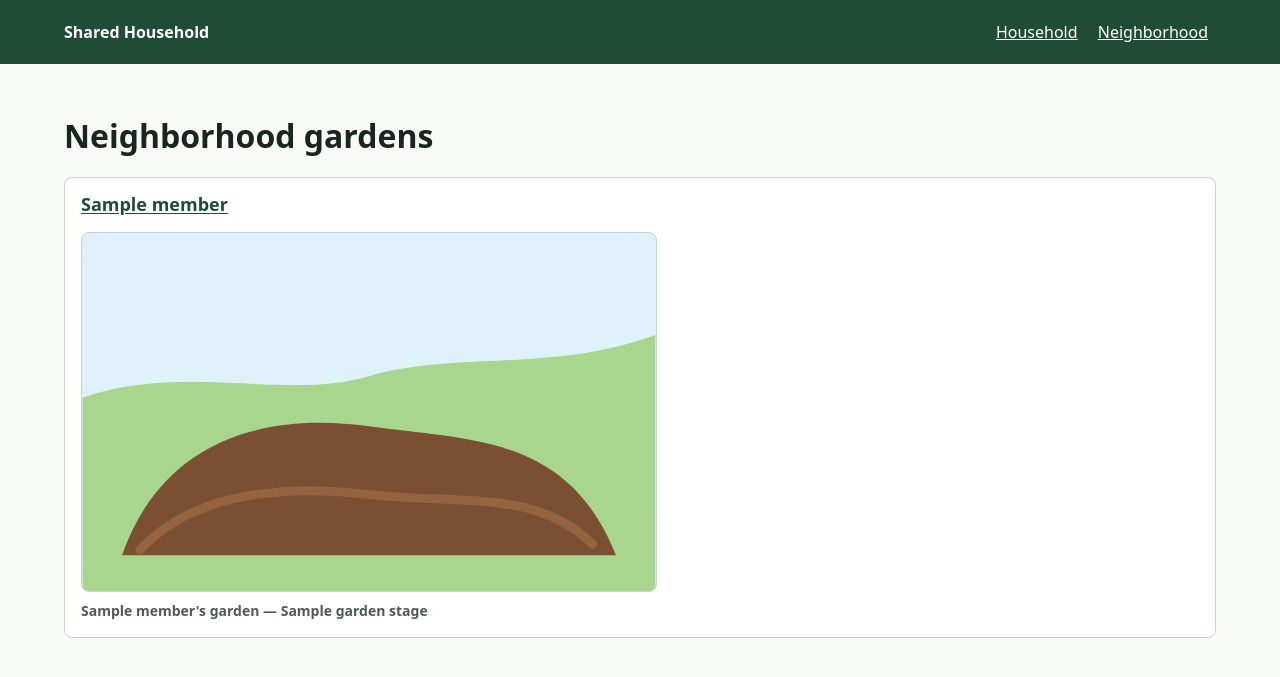
After one commit to ThAu-Tr/ai-dev-tool-zoomcamp, a Django app: template 01-shared-household-chores/household/templates/household/neighborhood.html in a window 1280 px wide. The commit adds this page. Shown: the top 677 px of the page. Run offline with Django 4.2, Linux system fonts and the light colour scheme; the template is opened without the code that fills it: most values are stand-ins (such as "Sample title", 1, 10 or a date in 2020).

Commit message:
Add neighborhood gardens page

```diff
--- a/01-shared-household-chores/household/static/household/site.css
+++ b/01-shared-household-chores/household/static/household/site.css
@@ -74,4 +74,10 @@ dd { margin: 0; overflow-wrap: anywhere; }
 .garden-visual { width: min(100%, 32rem); margin: 0; }
 .garden-visual__art { display: block; width: 100%; height: auto; max-height: 20rem; border: 1px solid #c8d6cb; border-radius: .5rem; background: #dff1fa; }
 .garden-visual__label { margin-top: .5rem; color: #4c5c51; font-size: .875rem; font-weight: 600; overflow-wrap: anywhere; }
+.neighborhood-gardens { display: grid; gap: 1rem; margin: 0; padding: 0; list-style: none; }
+.neighborhood-garden { min-width: 0; background: #fff; border: 1px solid #c8d6cb; border-radius: .5rem; padding: 1rem; }
+.neighborhood-garden h2 { margin: 0 0 1rem; font-size: 1.125rem; overflow-wrap: anywhere; }
+.neighborhood-garden__link { color: #204b35; text-underline-offset: 2px; }
+.neighborhood-garden .garden-visual { width: 100%; }
+@media (min-width: 40rem) { .neighborhood-gardens { grid-template-columns: repeat(auto-fit, minmax(16rem, 1fr)); } }
 @media (min-width: 80rem) { .garden-visual { max-width: 36rem; } .garden-visual__art { max-height: 22.5rem; } }
--- a/01-shared-household-chores/household/templates/household/base.html
+++ b/01-shared-household-chores/household/templates/household/base.html
@@ -12,7 +12,8 @@
       <div class="page-width header-content">
         <a class="brand" href="{% url 'household:home' %}">Shared Household</a>
         <nav aria-label="Primary navigation">
-          <a href="{% url 'household:home' %}">Household</a>
+          <a href="{% url 'household:home' %}"{% if request.resolver_match.url_name != "neighborhood" %} aria-current="page"{% endif %}>Household</a>
+          <a href="{% url 'household:neighborhood' %}"{% if request.resolver_match.url_name == "neighborhood" %} aria-current="page"{% endif %}>Neighborhood</a>
         </nav>
       </div>
     </header>
--- a/01-shared-household-chores/household/templates/household/member_detail.html
+++ b/01-shared-household-chores/household/templates/household/member_detail.html
@@ -24,6 +24,11 @@
         </div>
       </dl>
     </div>
+  </section>
+
+  <section aria-labelledby="garden-heading">
+    <h2 id="garden-heading">{{ member.name }}'s garden</h2>
+    {% include "household/includes/garden.html" with member_name=member.name stage=score.garden_stage %}
   </section>
 
   <section aria-labelledby="history-heading">
--- /dev/null
+++ b/01-shared-household-chores/household/templates/household/neighborhood.html
@@ -0,0 +1,20 @@
+{% extends "household/base.html" %}
+
+{% block title %}Neighborhood gardens | Shared Household Chores{% endblock %}
+
+{% block content %}
+  <h1>Neighborhood gardens</h1>
+
+  {% if member_scores %}
+    <ul class="neighborhood-gardens">
+      {% for score in member_scores %}
+        <li class="neighborhood-garden">
+          <h2><a class="neighborhood-garden__link" href="{% url 'household:member_detail' score.member.pk %}">{{ score.member.name }}</a></h2>
+          {% include "household/includes/garden.html" with member_name=score.member.name stage=score.garden_stage %}
+        </li>
+      {% endfor %}
+    </ul>
+  {% else %}
+    <p>No household members available.</p>
+  {% endif %}
+{% endblock %}
--- a/01-shared-household-chores/household/urls.py
+++ b/01-shared-household-chores/household/urls.py
@@ -10,4 +10,5 @@ urlpatterns = [
     path("chores/<int:pk>/delete/", views.chore_delete, name="chore_delete"),
     path("chores/<int:pk>/complete/", views.chore_complete, name="chore_complete"),
     path("members/<int:pk>/", views.member_detail, name="member_detail"),
+    path("neighborhood/", views.neighborhood, name="neighborhood"),
 ]
```
Also changed, not shown: 01-shared-household-chores/household/tests/test_home.py (+2 -1 lines), 01-shared-household-chores/household/tests/test_member_detail.py (+7 -0 lines), 01-shared-household-chores/household/tests/test_neighborhood.py (added, +150 -0 lines), 01-shared-household-chores/household/views.py (+13 -0 lines).
